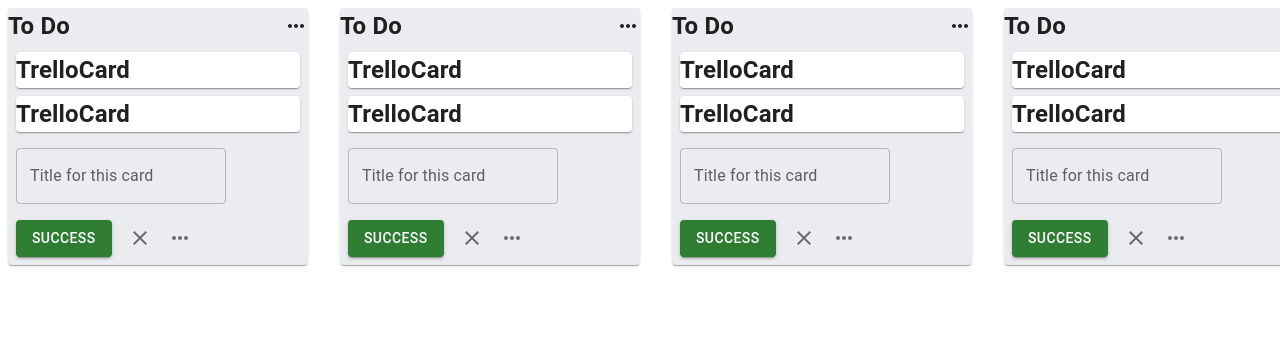
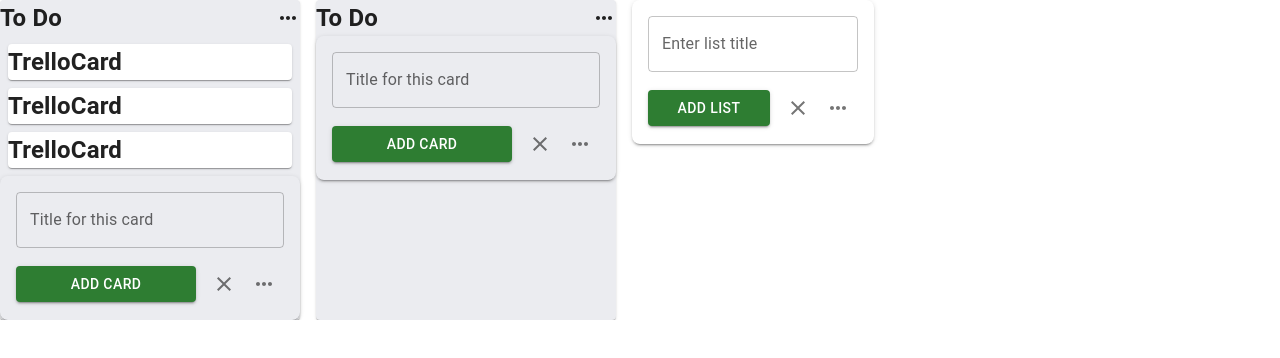
Before and after one commit to KevinSotoZabaleta/CodeTrello, a React (Vite) app: page / in a window 1280 px wide. Shown: the top 358 px of the page. Built offline with nearby package versions, Linux system fonts and the light colour scheme.

Commit message:
Cambios Lista

```diff
--- a/src/App.jsx
+++ b/src/App.jsx
@@ -1,40 +1,40 @@
-import React from 'react';
+import { useState } from 'react';
+import { Box, Stack } from '@mui/material';
 import TrelloList from './components/TrelloList';
-import { Box, Stack } from '@mui/material';
+import AddCardorList from './components/AddCardorList';
+import mockData from './mockdata';
+
 
 function App() {
+
+  const [data, setData] = useState(mockData)
+// console.log(mockData);
+
+
   return (
     <Box
       sx={{
         display: 'flex',
         overflowY: 'auto',  // Habilita el scroll horizontal
         whiteSpace: 'nowrap', // Impide que los elementos se ajusten en filas
-         // Oculta la barra de desplazamiento
       }}
     >
       <Stack direction="row" spacing={2}>
         {/* Cada TrelloList ocupará un espacio fijo */}
-        <Box sx={{ minWidth: '10%' }}> {/* 10% para que se muestren 4 por pantalla */}
+
+        {data.listIds.map(listID => {
+
+            const list = data.lists[listID]
+            return <TrelloList  list={list} key={listID}/>
+          })
+        }
+
+        {/* <Box sx={{ minWidth: '10%' }}> 10% para que se muestren 4 por pantalla
           <TrelloList />
         </Box>
-        <Box sx={{ minWidth: '10%' }}>
-          <TrelloList />
-        </Box>
-        <Box sx={{ minWidth: '10%' }}>
-          <TrelloList />
-        </Box>
-        <Box sx={{ minWidth: '10%' }}>
-          <TrelloList />
-        </Box>
-        <Box sx={{ minWidth: '10%' }}>
-          <TrelloList />
-        </Box>
-        <Box sx={{ minWidth: '10%' }}>
-          <TrelloList />
-        </Box>
-        <Box sx={{ minWidth: '10%' }}>
-          <TrelloList />
-        </Box>
+         */}
+
+        <AddCardorList type="list"/>
 
       </Stack>
     </Box>
--- a/src/components/AddCardOrListText.jsx
+++ b/src/components/AddCardOrListText.jsx
@@ -1,45 +1,39 @@
-import { IconButton, InputBase, Paper, TextField } from '@mui/material'
+import { IconButton, TextField } from '@mui/material';
 import Box from '@mui/material/Box';
 import Button from '@mui/material/Button';
 import ClearIcon from '@mui/icons-material/Clear';
 import MoreHorizIcon from '@mui/icons-material/MoreHoriz';
+import { useState } from 'react';
 
-import { useState } from 'react'
+const AddCardOrListText = ({type, setOpen}) => {
 
-const AddCardOrListText = () => {
-
-  const [title, setTitle] = useState("")
+  const [title, setTitle] = useState("");
 
   return (
-    <>
-      <Box sx={{ margin: 1 }}>
-        <TextField
-          label="Title for this card"
-          variant="outlined" value={title}
-          onChange={e => setTitle(e.target.value)}
-          multiline />
-      </Box>
-      <div>
-        <Button sx={{margin:1}} variant="contained" color="success"> Success </Button>
-        <IconButton>
+    <Box sx={{ padding: 2, maxWidth: 400, margin: 'auto', boxShadow: 2, borderRadius: 2 }}>
+      <TextField
+        label={type === "card" ? "Title for this card" : "Enter list title"}
+        onBlur={() => setOpen(false)}
+        variant="outlined"
+        value={title}
+        onChange={e => setTitle(e.target.value)}
+        multiline
+        fullWidth
+        sx={{ mb: 2 }}
+      />
+      <Box sx={{ display: 'flex', alignItems: 'center', justifyContent: 'space-between' }}>
+        <Button variant="contained" color="success" sx={{ flexGrow: 1, mr: 1 }}>
+          {type === "card" ? "Add card" : "Add List"}
+        </Button>
+        <IconButton aria-label="clear" onClick={() => setOpen(false)} >
           <ClearIcon />
         </IconButton>
-        <IconButton>
+        <IconButton aria-label="more" >
           <MoreHorizIcon />
         </IconButton>
-      </div>
-    </>
-    //   <Paper sx={{ margin: 1 }}>
-    //     <InputBase
-    //       multiline
-    //       value={title}
-    //       onChange={e => setTitle(e.target.value)}
-    //       placeholder='Enter a title for this card' />
+      </Box>
+    </Box>
+  );
+};
 
-
-
-    //   </Paper>
-  )
-}
-
-export default AddCardOrListText
+export default AddCardOrListText;
--- a/src/components/AddCardorList.jsx
+++ b/src/components/AddCardorList.jsx
@@ -2,20 +2,20 @@
 import { useState } from "react"
 import AddCardOrListText from "./AddCardOrListText"
 
-const AddCardorList = () => {
+const AddCardorList = ({type}) => {
 
   const [open, setOpen] = useState(true)
 
   return (
     <div>
       <Collapse in={open}>
-        <AddCardOrListText />
+        <AddCardOrListText type={type} setOpen={setOpen} />
       </Collapse>
 
       <Collapse in={!open}>
-        <Paper sx={{ margin: 1 , cursor: "pointer", "&:hover":{color: "blue"}}}>
+        <Paper sx={{ margin: 1 , cursor: "pointer", "&:hover":{color: "blue"}}} onClick={() => setOpen(true)} >
           <Typography>
-            + Add Card
+            {type === "card"? "+ Add a card" : "+ Add another list"}
           </Typography>
         </Paper>
       </Collapse>
--- a/src/components/TrelloList.jsx
+++ b/src/components/TrelloList.jsx
@@ -10,14 +10,21 @@
   margin: theme.spacing(1),
 }));
 
-const TrelloList = () => {
+const TrelloList = ({list}) => {
+
+  console.log(list);
+
+
   return (
     <StyledPaper>
       <CssBaseline />
       <ListTitle />
-      <TrelloCard />
-      <TrelloCard />
-      <AddCardorList />
+      {
+        list.cards.map(card => (
+          <TrelloCard card={card} key={card.id} />
+        ))
+      }
+      <AddCardorList type="card" />
     </StyledPaper>
   );
 };
--- /dev/null
+++ b/src/mockdata.jsx
@@ -0,0 +1,27 @@
+const mockData = {
+    lists: {
+    "01list":{
+        id: "01list",
+        title: "To do",
+        cards: [{
+            id: "01card",
+            title: "Comprar lechuga"
+        }, {
+            id: "02card",
+            title: "comprar tomate"
+        }, {
+            id: "03card",
+            title: "comprar pan"
+        },
+    ]
+    },
+    "02list":{
+        id: "02list",
+        title: "In progress",
+        cards: []
+    }
+},
+    listIds: ["01list","02list"]
+}
+
+export default mockData
```
